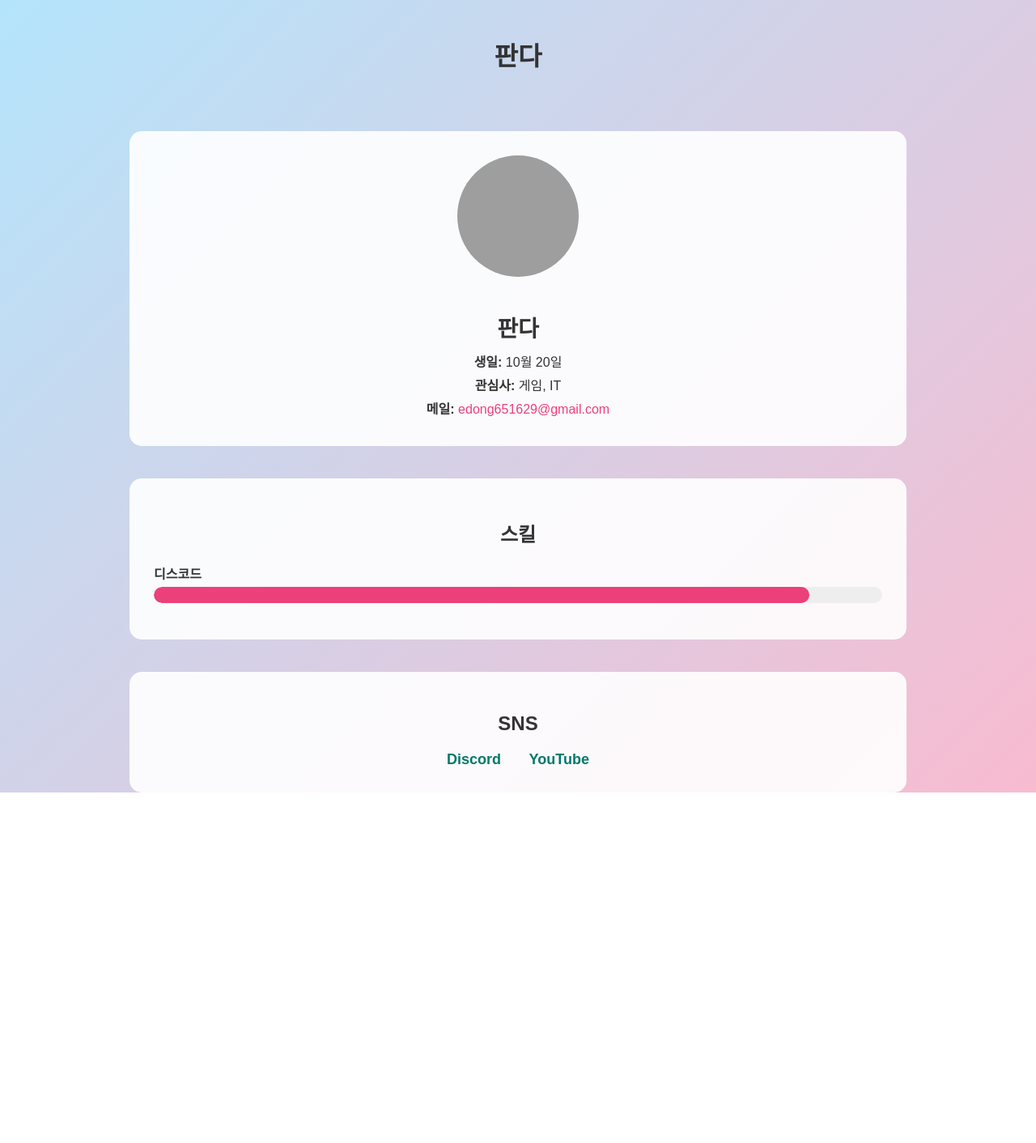
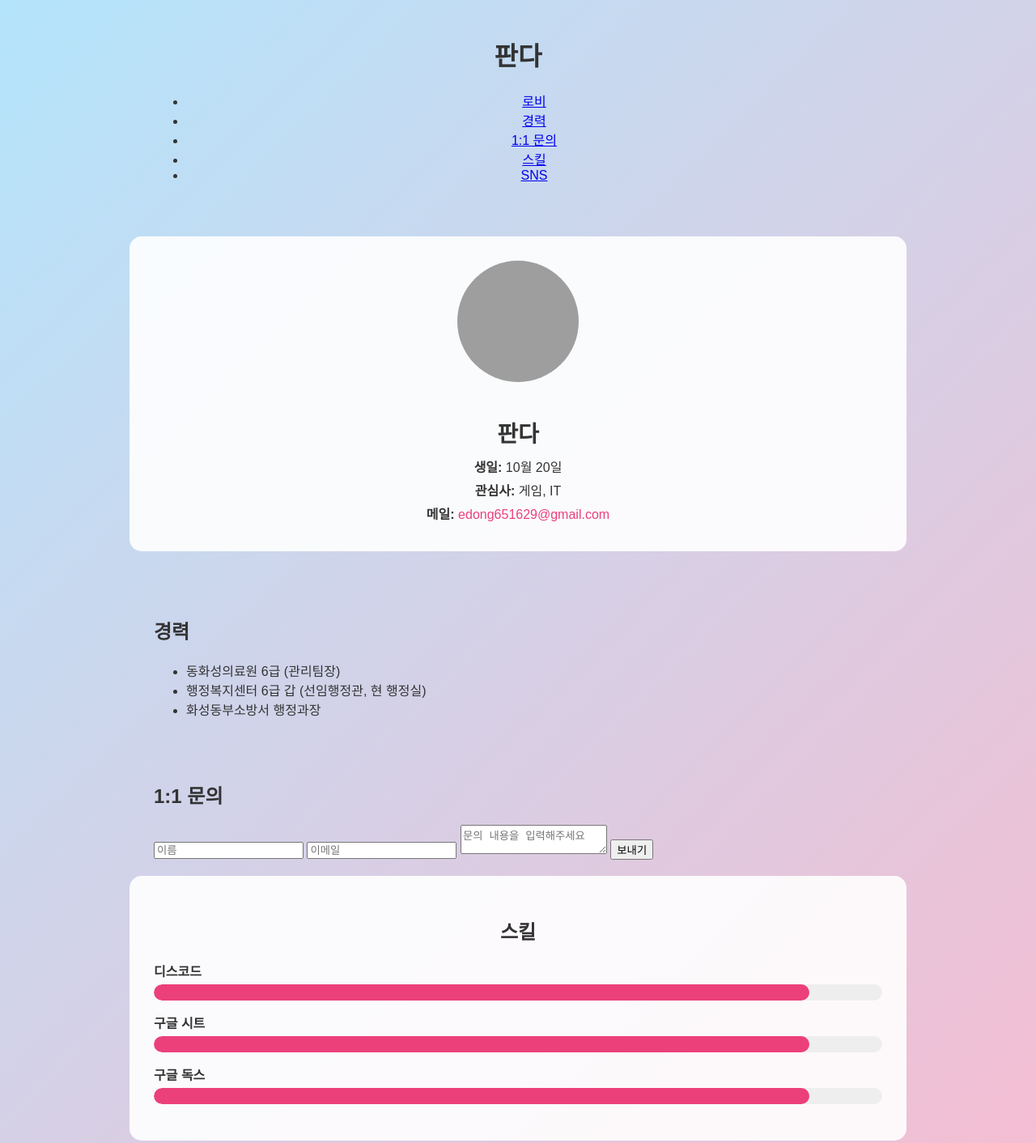
Before and after one commit to panda-lror7l/Panda.LrOr7l, a plain HTML site: page index.html in a window 1280 px wide. Shown: the part 27-1439 px from the top of the page at 81% size. Before the commit the page ends 1006 px from the top, so only its background shows below. Drawn offline with Linux system fonts and the light colour scheme; grey boxes are pictures that could not be loaded.

Commit message:
index.html 업데이트

```diff
--- a/index.html
+++ b/index.html
@@ -7,12 +7,23 @@
     <link rel="stylesheet" href="style.css">
 </head>
 <body>
+    <!-- 헤더 -->
     <header>
         <div class="container">
             <h1 class="logo">판다</h1>
+            <nav>
+                <ul>
+                    <li><a href="#profile">로비</a></li>
+                    <li><a href="#career">경력</a></li>
+                    <li><a href="#contact">1:1 문의</a></li>
+                    <li><a href="#skills">스킬</a></li>
+                    <li><a href="#sns">SNS</a></li>
+                </ul>
+            </nav>
         </div>
     </header>
 
+    <!-- 로비 / 프로필 -->
     <section id="profile">
         <div class="container profile-card">
             <img src="https://cdn.discordapp.com/attachments/1394979391938887692/1449072282369786007/IMG_4878.jpg?ex=693d913a&is=693c3fba&hm=9d88051a0419d5dd153cadd82ceca735089ca97a1b8075c4850e4b366c871b41&" alt="프로필 사진" class="profile-img">
@@ -23,18 +34,61 @@
         </div>
     </section>
 
+    <!-- 경력 -->
+    <section id="career">
+        <div class="container career-card">
+            <h2>경력</h2>
+            <ul>
+                <li>동화성의료원 6급 (관리팀장)</li>
+                <li>행정복지센터 6급 갑 (선임행정관, 현 행정실)</li>
+                <li>화성동부소방서 행정과장</li>
+            </ul>
+        </div>
+    </section>
+
+    <!-- 1:1 문의 -->
+    <section id="contact">
+        <div class="container contact-card">
+            <h2>1:1 문의</h2>
+            <form id="contactForm">
+                <input type="text" name="name" placeholder="이름" required>
+                <input type="email" name="email" placeholder="이메일" required>
+                <textarea name="message" placeholder="문의 내용을 입력해주세요" required></textarea>
+                <button type="submit">보내기</button>
+            </form>
+        </div>
+    </section>
+
+    <!-- 스킬 -->
     <section id="skills">
         <div class="container skill-card">
             <h2>스킬</h2>
+
             <div class="skill">
                 <span>디스코드</span>
                 <div class="skill-bar">
                     <div class="skill-fill" style="width: 90%;"></div>
                 </div>
             </div>
+
+            <div class="skill">
+                <span>구글 시트</span>
+                <div class="skill-bar">
+                    <div class="skill-fill" style="width: 95%;"></div>
+                </div>
+            </div>
+
+            <div class="skill">
+                <span>구글 독스</span>
+                <div class="skill-bar">
+                    <div class="skill-fill" style="width: 100%;"></div>
+                </div>
+            </div>
+
         </div>
     </section>
 
+    <!-- SNS -->
     <section id="sns">
         <div class="container sns-card">
             <h2>SNS</h2>
@@ -42,5 +96,29 @@
             <a href="https://www.youtube.com/@panda_LrOr7l" target="_blank">YouTube</a>
         </div>
     </section>
+
+    <!-- 디코 웹후크 전송 스크립트 -->
+    <script>
+        const form = document.getElementById("contactForm");
+        form.addEventListener("submit", async function(e) {
+            e.preventDefault();
+            const name = form.name.value;
+            const email = form.email.value;
+            const message = form.message.value;
+
+            const payload = {
+                content: `**문의**\n이름: ${name}\n이메일: ${email}\n내용: ${message}`
+            };
+
+            await fetch("https://discord.com/api/webhooks/1449075418513539264/r_JqXqlW1_U9qO1dYeh1uLVWVWC4OImBBugs86yf1HehB9ZkrjFlN3tuGG59ggNnSvlU", {
+                method: "POST",
+                headers: { "Content-Type": "application/json" },
+                body: JSON.stringify(payload)
+            });
+
+            alert("문의가 전송되었습니다!");
+            form.reset();
+        });
+    </script>
 </body>
 </html>
```
